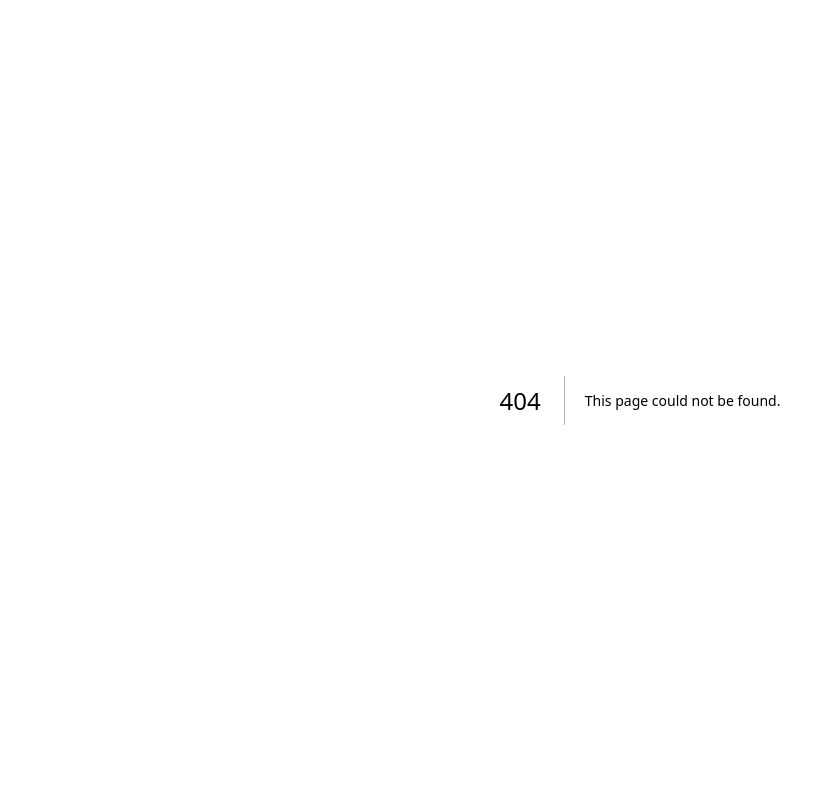
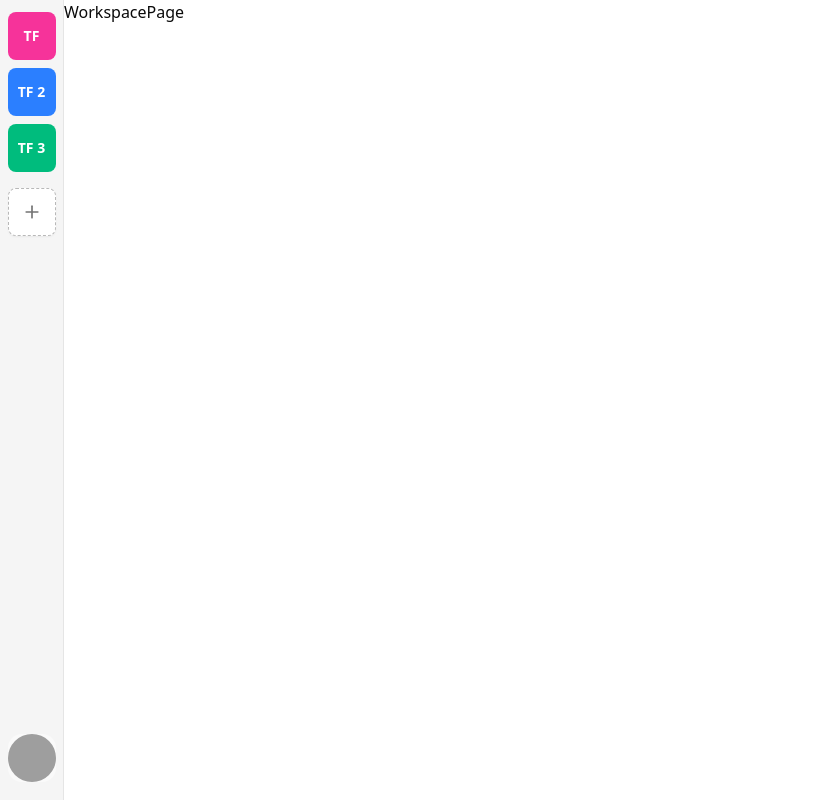
Before and after one commit to Ajith-M-001/Teamflow, a Next.js app: page /workspace in a window 1280 px wide. Before the commit this address had no page. Shown: the whole page, without its empty margins (0-835 px from the left). Built offline with nearby package versions, Linux system fonts and the light colour scheme; grey boxes are pictures that could not be loaded.

Commit message:
workspace layout

```diff
--- /dev/null
+++ b/app/(dashboard)/workspace/_components/CreateWorkspace.tsx
@@ -0,0 +1,108 @@
+"use client";
+
+import { zodResolver } from "@hookform/resolvers/zod";
+import {
+  Workspace,
+  WORKSPACE_NAME_LIMITS,
+  workspaceSchema,
+} from "@/components/schemas/workspace";
+import { Button } from "@/components/ui/button";
+import {
+  Dialog,
+  DialogContent,
+  DialogDescription,
+  DialogHeader,
+  DialogTitle,
+  DialogTrigger,
+} from "@/components/ui/dialog";
+import {
+  Form,
+  FormControl,
+  FormField,
+  FormItem,
+  FormLabel,
+  FormMessage,
+} from "@/components/ui/form";
+import { Input } from "@/components/ui/input";
+import {
+  Tooltip,
+  TooltipContent,
+  TooltipTrigger,
+} from "@/components/ui/tooltip";
+import { Plus } from "lucide-react";
+import { useState } from "react";
+import { useForm } from "react-hook-form";
+import { z } from "zod";
+
+export function CreateWorkspace() {
+  const [isOpen, setIsOpen] = useState(false);
+
+  const form = useForm<Workspace>({
+    resolver: zodResolver(workspaceSchema),
+    defaultValues: {
+      name: "",
+    },
+  });
+
+  const onSubmit = (data: Workspace) => {
+    console.log("Workspace created:", data);
+    form.reset();
+    setIsOpen(false);
+  };
+
+  return (
+    <Dialog open={isOpen} onOpenChange={setIsOpen}>
+      <Tooltip>
+        <TooltipTrigger asChild>
+          <DialogTrigger asChild>
+            <Button
+              className="size-12 border-dashed border-muted-foreground/50 text-muted-foreground hover:border-muted-foreground hover:text-foreground hover:rounded-lg transition-all duration-300"
+              variant="outline"
+              size="icon"
+            >
+              <Plus className="size-5" />
+            </Button>
+          </DialogTrigger>
+        </TooltipTrigger>
+        <TooltipContent side="right">
+          <p>Create Workspace</p>
+        </TooltipContent>
+      </Tooltip>
+
+      <DialogContent className="sm:max-w-[425px]">
+        <DialogHeader>
+          <DialogTitle>Create Workspace</DialogTitle>
+          <DialogDescription>
+            Create a new workspace to get started.
+          </DialogDescription>
+        </DialogHeader>
+
+        <Form {...form}>
+          <form onSubmit={form.handleSubmit(onSubmit)} className="space-y-5">
+            <FormField
+              control={form.control}
+              name="name"
+              render={({ field }) => (
+                <FormItem>
+                  <FormLabel>Workspace Name</FormLabel>
+                  <FormControl>
+                    <Input
+                      maxLength={WORKSPACE_NAME_LIMITS.MAX}
+                      placeholder="e.g. Marketing Team"
+                      {...field}
+                    />
+                  </FormControl>
+                  <FormMessage />
+                </FormItem>
+              )}
+            />
+
+            <div className="flex justify-end">
+              <Button type="submit">Create Workspace</Button>
+            </div>
+          </form>
+        </Form>
+      </DialogContent>
+    </Dialog>
+  );
+}
--- /dev/null
+++ b/app/(dashboard)/workspace/_components/UserNav.tsx
@@ -0,0 +1,92 @@
+import { Avatar, AvatarFallback, AvatarImage } from "@/components/ui/avatar";
+import { Button } from "@/components/ui/button";
+import {
+  DropdownMenu,
+  DropdownMenuContent,
+  DropdownMenuGroup,
+  DropdownMenuItem,
+  DropdownMenuLabel,
+  DropdownMenuSeparator,
+  DropdownMenuTrigger,
+} from "@/components/ui/dropdown-menu";
+import {
+  LogoutLink,
+  PortalLink,
+} from "@kinde-oss/kinde-auth-nextjs/components";
+import { CreditCard, LogOutIcon, User } from "lucide-react";
+
+const user = {
+  picture: "https://github.com/shadcn.png",
+  given_name: "Jan Martin",
+};
+
+function UserAvatar({ size = "md" }: { size?: "sm" | "md" | "lg" }) {
+  const sizeClasses =
+    size === "sm" ? "size-8" : size === "lg" ? "size-16" : "size-12"; // default "md"
+
+  return (
+    <Avatar className={sizeClasses}>
+      <AvatarImage
+        src={user.picture}
+        alt={`${user.given_name}'s profile picture`}
+        className="object-cover"
+      />
+      <AvatarFallback>
+        {user.given_name.slice(0, 1).toUpperCase()}
+      </AvatarFallback>
+    </Avatar>
+  );
+}
+
+export function UserNav() {
+  return (
+    <DropdownMenu>
+      <DropdownMenuTrigger asChild>
+        <Button
+          variant="ghost"
+          size="icon"
+          className="size-12 rounded-xl hover:rounded-lg transition-all duration-200 bg-background/50 border-border/50 hover:bg-accent hover:text-accent-foreground"
+        >
+          <UserAvatar />
+        </Button>
+      </DropdownMenuTrigger>
+
+      <DropdownMenuContent
+        className="w-[200px]"
+        align="end"
+        side="right"
+        sideOffset={12}
+      >
+        <DropdownMenuLabel className="flex items-center gap-3">
+          <UserAvatar size="sm" />
+          <div className="grid flex-1 text-left text-sm leading-tight">
+            <span className="font-medium truncate">{user.given_name}</span>
+            <p className="truncate text-xs font-light text-muted-foreground">
+              test@gmail.com
+            </p>
+          </div>
+        </DropdownMenuLabel>
+        <DropdownMenuSeparator />
+        <DropdownMenuGroup>
+          <DropdownMenuItem asChild>
+            <PortalLink>
+              <User />
+              <span>Account</span>
+            </PortalLink>
+          </DropdownMenuItem>
+          <DropdownMenuItem>
+            <CreditCard />
+            <span>Billing</span>
+          </DropdownMenuItem>
+        </DropdownMenuGroup>
+        <DropdownMenuSeparator />
+        <DropdownMenuItem asChild>
+          <LogoutLink>
+            <LogOutIcon />
+            <span>Logout</span>
+          </LogoutLink>
+        </DropdownMenuItem>
+      </DropdownMenuContent>
+    </DropdownMenu>
+  );
+}
--- /dev/null
+++ b/app/(dashboard)/workspace/_components/WorkspaceList.tsx
@@ -0,0 +1,90 @@
+import { Button } from "@/components/ui/button";
+import {
+  Tooltip,
+  TooltipContent,
+  TooltipProvider,
+  TooltipTrigger,
+} from "@/components/ui/tooltip";
+import { cn } from "@/lib/utils";
+
+const workspaces = [
+  {
+    id: "1",
+    name: "TeamFlow 1",
+    avatar: "TF",
+  },
+  {
+    id: "2",
+    name: "TeamFlow 2",
+    avatar: "TF 2",
+  },
+  {
+    id: "3",
+    name: "TeamFlow 3",
+    avatar: "TF 3",
+  },
+];
+
+const colorCombinations = [
+  "bg-blue-500 hover:bg-blue-600 text-white",
+  "bg-emerald-500 hover:bg-emerald-600 text-white",
+  "bg-purple-500 hover:bg-purple-600 text-white",
+  "bg-amber-500 hover:bg-amber-600 text-white",
+  "bg-rose-500 hover:bg-rose-600 text-white",
+  "bg-indigo-500 hover:bg-indigo-600 text-white",
+  "bg-cyan-500 hover:bg-cyan-600 text-white",
+  "bg-sky-500 hover:bg-sky-600 text-white",
+  "bg-lime-500 hover:bg-lime-600 text-white",
+  "bg-pink-500 hover:bg-pink-600 text-white",
+];
+
+const getWorkspaceColor = (id: string) => {
+  const charSum = id
+    .split("")
+    .reduce((sum, char) => sum + char.charCodeAt(0), 0);
+  return colorCombinations[charSum % colorCombinations.length];
+};
+
+export function WorkspaceList() {
+  return (
+    <TooltipProvider>
+      <div className="flex flex-col gap-2">
+        {workspaces.map((workspace) => (
+          <Tooltip key={workspace.id}>
+            <TooltipTrigger asChild>
+              <Button
+                size={"icon"}
+                className={cn(
+                  "size-12 transition-all duration-200",
+                  getWorkspaceColor(workspace.id)
+                )}
+              >
+                <span className="text-sm font-semibold">
+                  {workspace.avatar}
+                </span>
+              </Button>
+            </TooltipTrigger>
+            <TooltipContent side="right">
+              <p>{workspace.name}</p>
+            </TooltipContent>
+          </Tooltip>
+        ))}
+      </div>
+    </TooltipProvider>
+  );
+}
+
+//   {workspaces.map((workspace) => (
+//           <div key={workspace.id} className="flex items-center gap-2">
+//             <div className="flex items-center gap-2">
+//               <div className="flex h-8 w-8 items-center justify-center rounded-full bg-muted">
+//                 <span className="text-sm font-medium leading-none text-muted-foreground">
+//                   {workspace.avatar}
+//                 </span>
+//               </div>
+//               <span className="text-sm font-medium leading-none">
+//                 {workspace.name}
+//               </span>
+//             </div>
+//           </div>
+//         ))}
--- /dev/null
+++ b/app/(dashboard)/workspace/layout.tsx
@@ -0,0 +1,23 @@
+import { ReactNode } from "react";
+import { WorkspaceList } from "./_components/WorkspaceList";
+import { CreateWorkspace } from "./_components/CreateWorkspace";
+import { UserNav } from "./_components/UserNav";
+
+const WorkspaceLayout = ({ children }: { children: ReactNode }) => {
+  return (
+    <div className="flex w-full h-screen">
+      <div className="flex h-full w-16 flex-col items-center bg-secondary py-3 px-2 border-r border-border">
+        <WorkspaceList />
+        <div className="mt-4">
+          <CreateWorkspace />
+        </div>
+        <div className="mt-auto">
+          <UserNav/>
+        </div>
+      </div>
+      {children}
+    </div>
+  );
+};
+
+export default WorkspaceLayout;
--- /dev/null
+++ b/app/(dashboard)/workspace/page.tsx
@@ -0,0 +1,9 @@
+import React from 'react'
+
+const WorkspacePage = () => {
+  return (
+    <div>WorkspacePage</div>
+  )
+}
+
+export default WorkspacePage
--- /dev/null
+++ b/components/schemas/workspace.ts
@@ -0,0 +1,22 @@
+import { z } from "zod";
+
+const WORKSPACE_NAME_LIMITS = {
+  MIN: 2,
+  MAX: 50,
+} as const;
+
+export const workspaceSchema = z.object({
+  name: z
+    .string()
+    .min(
+      WORKSPACE_NAME_LIMITS.MIN,
+      `Workspace name must be at least ${WORKSPACE_NAME_LIMITS.MIN} characters long`
+    )
+    .max(
+      WORKSPACE_NAME_LIMITS.MAX,
+      `Workspace name must be at most ${WORKSPACE_NAME_LIMITS.MAX} characters long`
+    ),
+});
+
+export type Workspace = z.infer<typeof workspaceSchema>;
+export { WORKSPACE_NAME_LIMITS };
--- a/components/ui/button.tsx
+++ b/components/ui/button.tsx
@@ -5,7 +5,7 @@ import { cva, type VariantProps } from "class-variance-authority"
 import { cn } from "@/lib/utils"
 
 const buttonVariants = cva(
-  "inline-flex items-center justify-center gap-2 whitespace-nowrap rounded-md text-sm font-medium transition-all disabled:pointer-events-none disabled:opacity-50 [&_svg]:pointer-events-none [&_svg:not([class*='size-'])]:size-4 shrink-0 [&_svg]:shrink-0 outline-none focus-visible:border-ring focus-visible:ring-ring/50 focus-visible:ring-[3px] aria-invalid:ring-destructive/20 dark:aria-invalid:ring-destructive/40 aria-invalid:border-destructive",
+  "inline-flex items-center cursor-pointer justify-center gap-2 whitespace-nowrap rounded-md text-sm font-medium transition-all disabled:pointer-events-none disabled:opacity-50 [&_svg]:pointer-events-none [&_svg:not([class*='size-'])]:size-4 shrink-0 [&_svg]:shrink-0 outline-none focus-visible:border-ring focus-visible:ring-ring/50 focus-visible:ring-[3px] aria-invalid:ring-destructive/20 dark:aria-invalid:ring-destructive/40 aria-invalid:border-destructive",
   {
     variants: {
       variant: {
```
